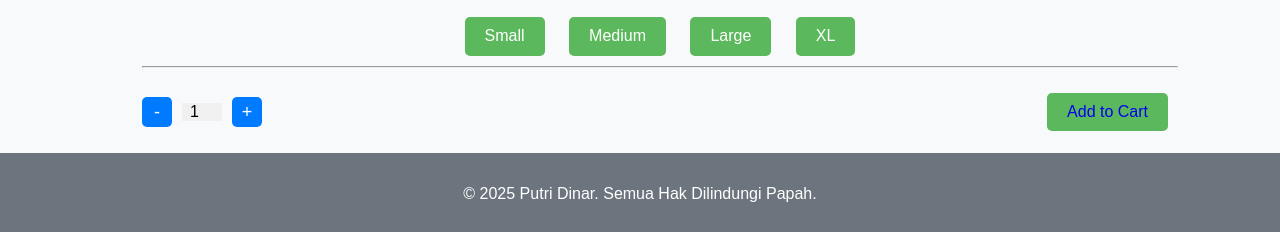
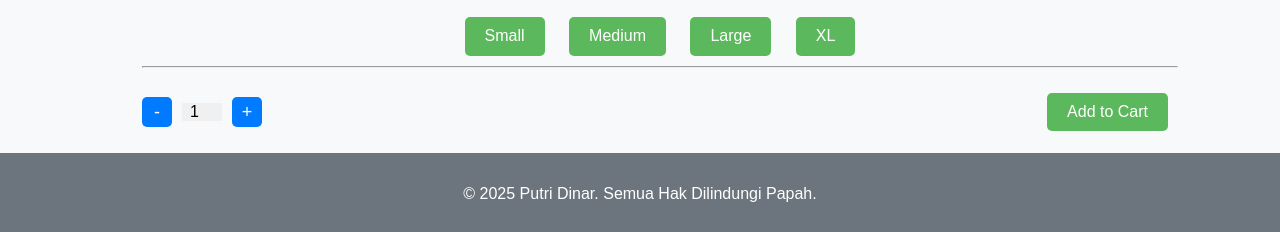
Before and after one commit to putridinar/tokoku, a Jekyll site: the page built from _products/jerapah.md, in a window 1280 px wide. Shown: the part 1179-1411 px from the top of the page. Built offline with Jekyll 4.4.1, drawn with Linux system fonts in a browser that asks for light colours; nearby versions of some CDN libraries; library files that are not in the unit come from our copies.

Commit message:
Update product.html

```diff
--- a/_layouts/product.html
+++ b/_layouts/product.html
@@ -113,7 +113,7 @@ justify-content: space-between;
 </script>
 
 <button>
-          <a id="item_add" class="itemAdd item_add button small" style="max-height:40px;" href="javascript:;"> Add to Cart </a>
+          <a id="item_add" class="itemAdd item_add button small" style="max-height:40px;color:white" href="javascript:;"> Add to Cart </a>
 </button>
 </div>
         </section>
```
